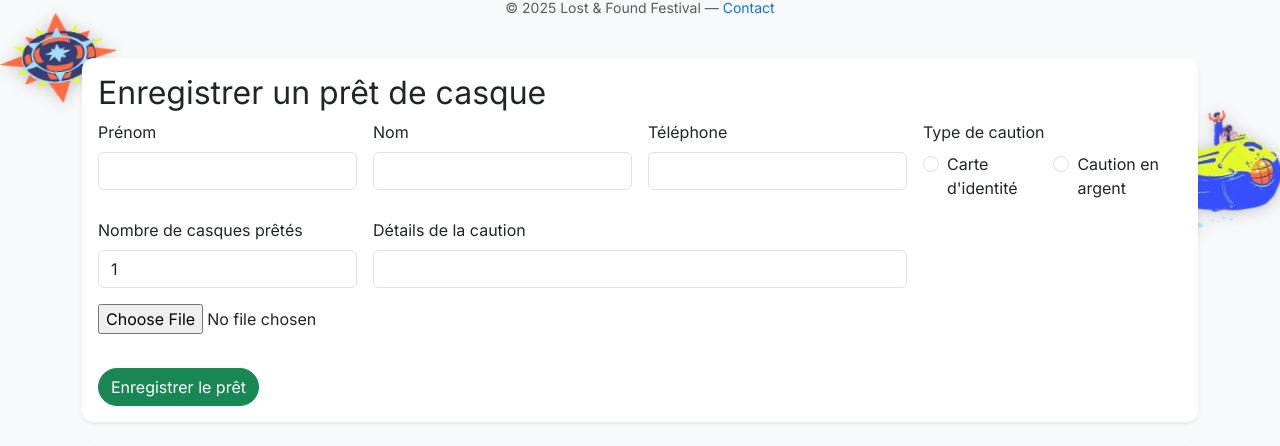
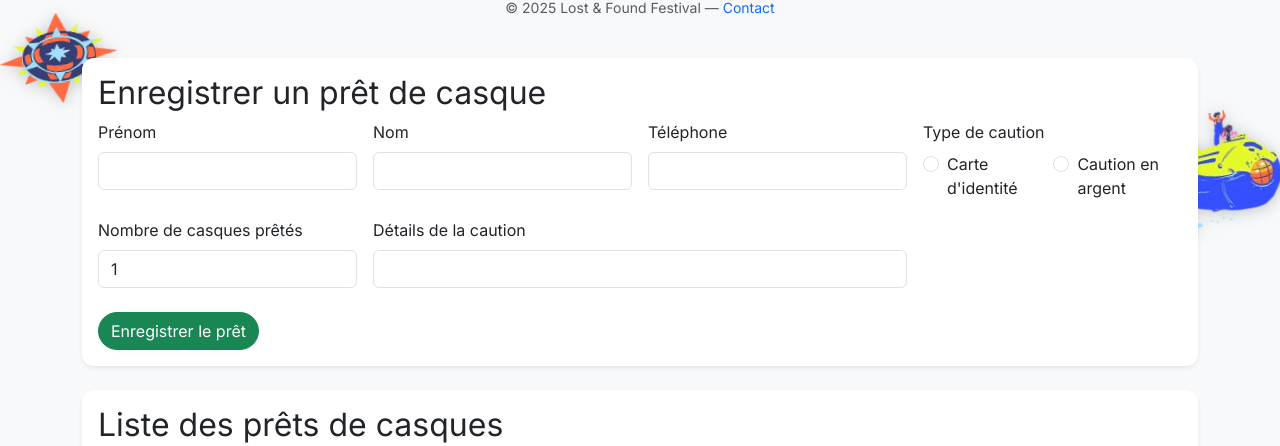
Before and after one commit to syrus2008/lostfound_festival, a Flask app: page /loans in a window 1280 px wide. Shown: the part 107-553 px from the top of the page. Run offline with Flask 3, Linux system fonts and the light colour scheme; the visitor is signed in with stand-in values (Sample User, id 1); data that the repository does not hold is empty; some libraries are stand-ins or nearby versions.

Commit message:
phto commit

```diff
--- a/templates/loans.html
+++ b/templates/loans.html
@@ -42,7 +42,6 @@
           {{ form.deposit_details.label(class="form-label") }}
           {{ form.deposit_details(class="form-control") }}
         </div>
-        <input type="file" name="id_card_photo_test" accept="image/*" capture="environment" style="margin-bottom:10px;">
         <div class="col-md-6" id="id-card-photo-field" style="display:none;">
           <div class="alert alert-warning mb-2">Champ photo CI (test/debug) : doit apparaître si 'Carte d'identité' est sélectionné.</div>
           {{ form.id_card_photo.label(class="form-label") }}
```
